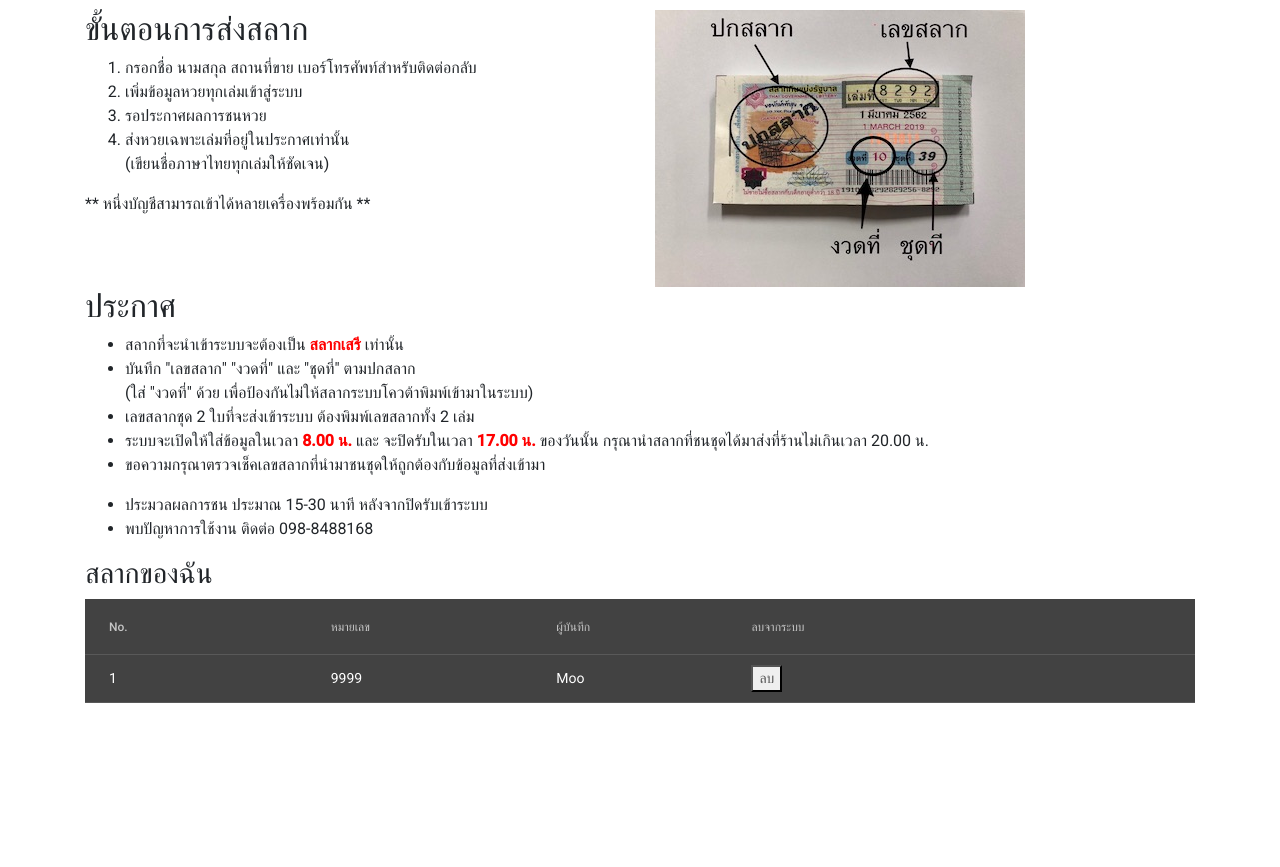
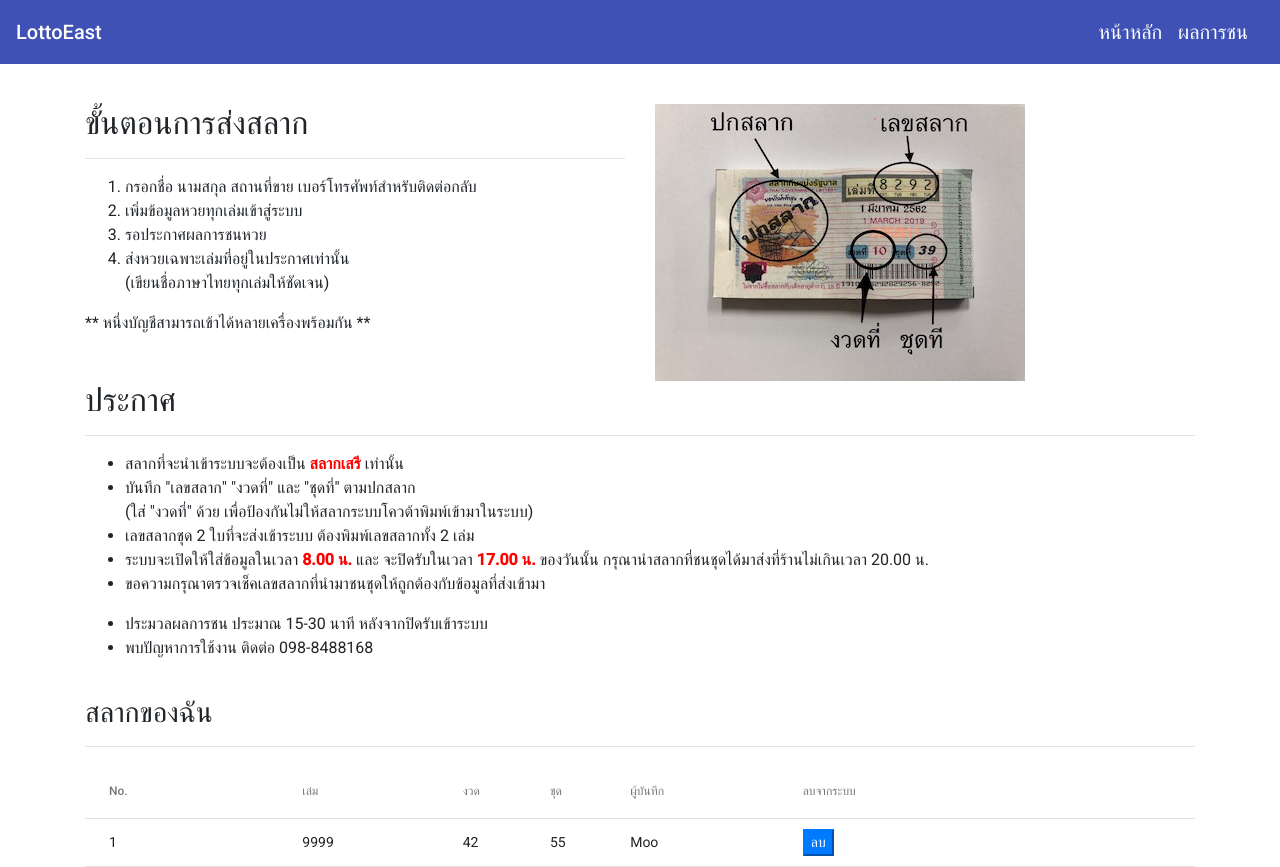
Before and after one commit to boonpakornn/lottoEast, an Angular app: page / in a window 1280 px wide. Before the commit the page ends 800 px from the top, so only its background shows below. Built offline with nearby package versions, Linux system fonts and the light colour scheme.

Commit message:
Init navbar

```diff
--- a/angular.json
+++ b/angular.json
@@ -28,7 +28,7 @@
               "src/assets"
             ],
             "styles": [
-              "./node_modules/@angular/material/prebuilt-themes/pink-bluegrey.css",
+              "./node_modules/@angular/material/prebuilt-themes/indigo-pink.css",
               "./node_modules/bootstrap/dist/css/bootstrap.min.css",
               "./node_modules/ngx-bootstrap/datepicker/bs-datepicker.css",
               "src/styles.scss"
--- /dev/null
+++ b/src/app/nav/navbar.component.html
@@ -0,0 +1,7 @@
+<mat-toolbar color="primary" class="navbar">
+    <div>LottoEast</div>
+    <div>
+        <span>หน้าหลัก</span>
+        <span>ผลการชน</span>
+    </div>
+    </mat-toolbar>
--- /dev/null
+++ b/src/app/nav/navbar.component.scss
@@ -0,0 +1,7 @@
+.navbar {
+    justify-content: space-between;
+}
+
+span {
+    padding-right: 1rem;
+}
--- a/src/app/report.component.html
+++ b/src/app/report.component.html
@@ -1,8 +1,10 @@
 
+<nav-bar></nav-bar>
 <div class="container">
     <div class="row">
         <div class="col-sm-6">
         <h2>ขั้นตอนการส่งสลาก</h2>
+        <hr>
         <ol>
         <li>กรอกชื่อ นามสกุล สถานที่ขาย เบอร์โทรศัพท์สำหรับติดต่อกลับ</li>
         <li>เพิ่มข้อมูลหวยทุกเล่มเข้าสู่ระบบ</li>
@@ -19,6 +21,7 @@
     </div>
     <div>
         <h2>ประกาศ</h2>
+        <hr>
         <ul>
         <li>สลากที่จะนำเข้าระบบจะต้องเป็น<span style="color:red;font-weight:bold"> สลากเสรี</span> เท่านั้น</li>
         <li>บันทึก "เลขสลาก" "งวดที่" และ "ชุดที่" ตามปกสลาก </li>
--- a/src/app/report.component.scss
+++ b/src/app/report.component.scss
@@ -0,0 +1,3 @@
+.container {
+    padding-top: 40px;
+}
--- a/src/app/report/report-list.component.html
+++ b/src/app/report/report-list.component.html
@@ -1,18 +1,27 @@
-<div>
+<div class="header">
 <h3>สลากของฉัน</h3>
+<hr>
 <table mat-table [dataSource]="data">
-    <ng-container matColumnDef="id">
+    <ng-container matColumnDef="no">
         <th mat-header-cell *matHeaderCellDef> No. </th>
-        <td mat-cell *matCellDef="let element"> {{element.id}} </td>
+        <td mat-cell *matCellDef="let element"> {{element.no}} </td>
       </ng-container>
 
-      <!-- Name Column -->
-      <ng-container matColumnDef="number">
-        <th mat-header-cell *matHeaderCellDef> หมายเลข </th>
-        <td mat-cell *matCellDef="let element"> {{element.number}} </td>
+      <ng-container matColumnDef="bookNumber">
+        <th mat-header-cell *matHeaderCellDef> เล่ม </th>
+        <td mat-cell *matCellDef="let element"> {{element.bookNumber}} </td>
       </ng-container>
 
-      <!-- Weight Column -->
+      <ng-container matColumnDef="countNumber">
+        <th mat-header-cell *matHeaderCellDef> งวด </th>
+        <td mat-cell *matCellDef="let element"> {{element.countNumber}} </td>
+      </ng-container>
+
+      <ng-container matColumnDef="groupNumber">
+        <th mat-header-cell *matHeaderCellDef> ชุด </th>
+        <td mat-cell *matCellDef="let element"> {{element.groupNumber}} </td>
+      </ng-container>
+
       <ng-container matColumnDef="sender">
         <th mat-header-cell *matHeaderCellDef> ผู้บันทึก </th>
         <td mat-cell *matCellDef="let element"> {{element.sender}} </td>
@@ -21,7 +30,7 @@
 
       <ng-container matColumnDef="delete">
         <th mat-header-cell *matHeaderCellDef> ลบจากระบบ </th>
-        <td mat-cell *matCellDef="let element"><button> ลบ </button></td>
+        <td mat-cell *matCellDef="let element"><button class="btn-primary"> ลบ </button></td>
       </ng-container>
 
 
--- a/src/app/report/report-list.component.scss
+++ b/src/app/report/report-list.component.scss
@@ -1,3 +1,7 @@
 table {
     width: 100%;
   }
+
+.header {
+  padding-top: 20px;
+}
--- a/src/app/report/report-list.component.ts
+++ b/src/app/report/report-list.component.ts
@@ -7,11 +7,13 @@ import { Component } from '@angular/core'
 })
 export class ReportListComponent {
     data = [{
-        id: 1,
-        number: 9999,
+        no: 1,
+        bookNumber: 9999,
+        countNumber: 42,
+        groupNumber: 55,
         sender: 'Moo'
     }]
 
-    displayedColumns: string[] = ['id', 'number', 'sender','delete'];
+    displayedColumns: string[] = ['no', 'bookNumber', 'countNumber', 'groupNumber', 'sender', 'delete'];
     dataSource = this.data;
 }
```
Also changed, not shown: src/app/app.module.ts (+6 -2 lines), src/app/nav/navbar.component.ts (added, +10 -0 lines).
